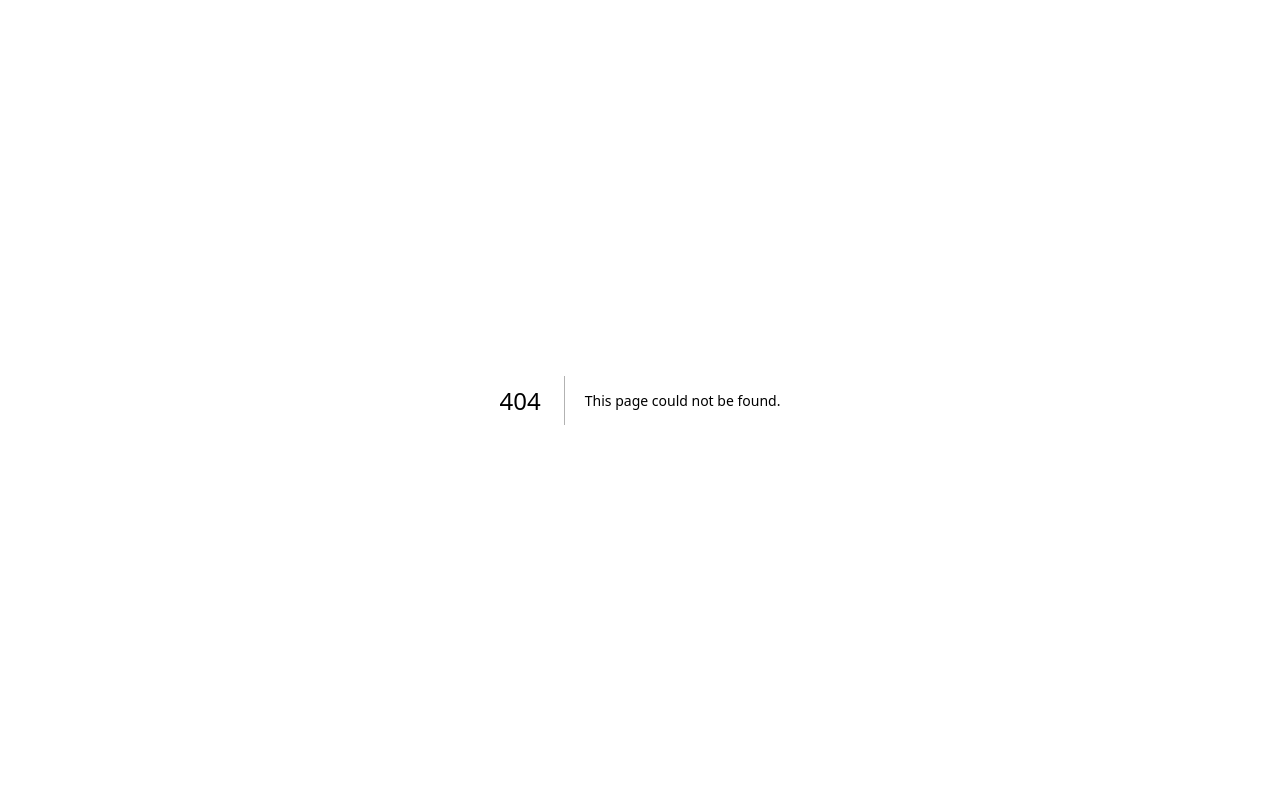
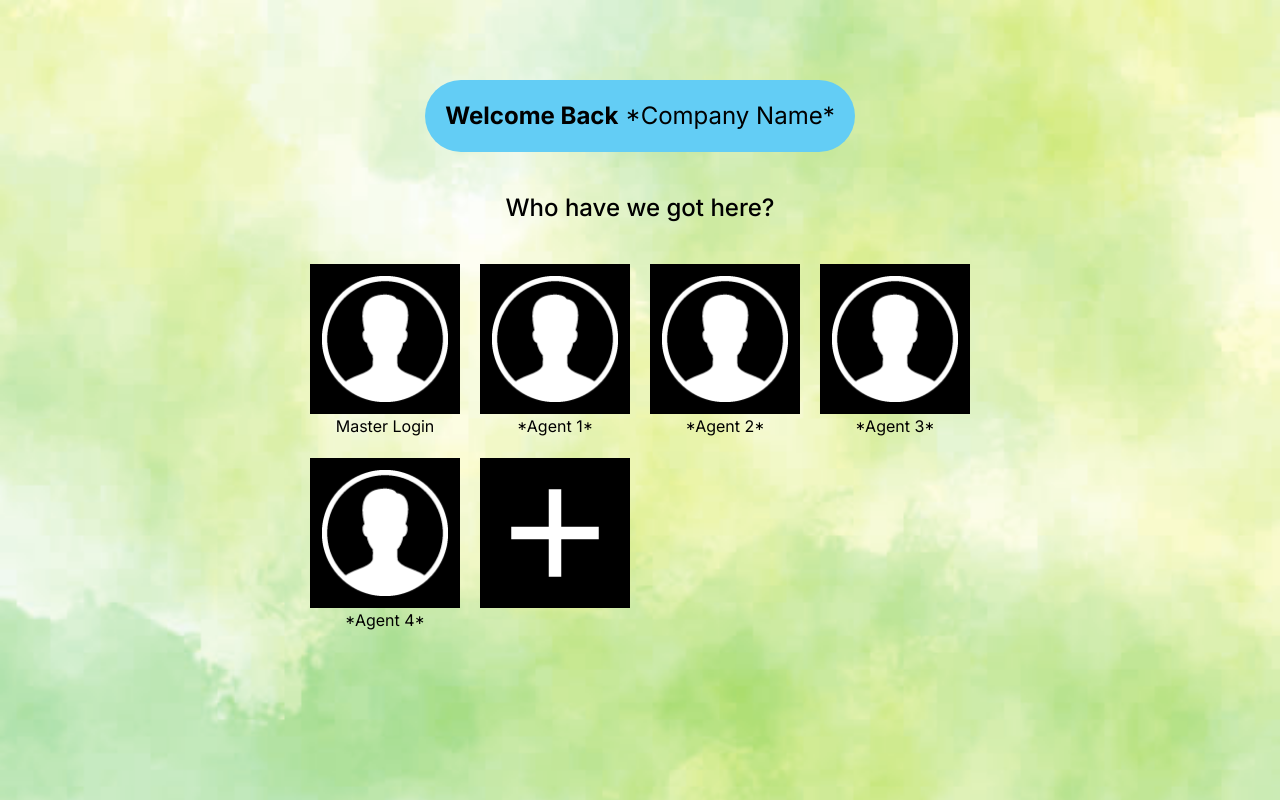
Before and after one commit to shalom99/leadergraphics1, a Next.js app: page /profiles in a window 1280 px wide. Before the commit this address had no page. Built offline with nearby package versions, Linux system fonts and the light colour scheme.

Commit message:
created profiles layout

```diff
--- /dev/null
+++ b/src/app/agent/page.tsx
@@ -0,0 +1,27 @@
+import { FC } from 'react'
+
+type pageProps = {
+
+}
+
+const Agent: FC<pageProps> = ({}) => {
+  return (
+    <div className="bg-main-bg bg-no-repeat bg-cover h-screen flex justify-center">
+    <div className="w-[700px] flex flex-col items-center pt-20">
+
+
+
+      <div className="flex flex-col gap-20 mt-20 ">
+          <button className="bg-primaryBlue rounded-full px-14 py-5 text-3xl font-bold">CAMPAIGNS</button>
+          <button className="bg-primaryBlue rounded-full px-14 py-5 text-3xl font-bold">DESIGN HUB</button>
+          <button className="bg-primaryBlue rounded-full px-14 py-5 text-3xl font-bold">DRAFTS</button>
+
+      </div>
+
+
+    </div>
+  </div>
+)
+}
+
+export default Agent
--- a/src/app/designhub/page.tsx
+++ b/src/app/designhub/page.tsx
@@ -14,7 +14,6 @@ const DesignHub: FC<pageProps> = ({}) => {
             <h1 className='text-center font-black text-3xl mb-10'>Design Hub</h1>
 
             <div className='grid grid-cols-2 md:grid-cols-3 gap-x-2 lg:gap-x-10 gap-y-2'>
-
                 <div className='flex flex-col items-center gap-2'>
                     <p>Signboard</p>
                     <Image src='/img_sample.jpg' alt="Logo" width={150} height={150} className='mb-5'/>
--- a/src/app/login/page.tsx
+++ b/src/app/login/page.tsx
@@ -26,7 +26,7 @@ const Login: FC<pageProps> = ({}) => {
         </form>
     </div>
     <div className='absolute left-0 right-0 bottom-[-20px] text-xs gap-1 text-white bg-black rounded-full py-10 flex items-center justify-center'>
-        <p>Don&apos;t&apos; have an account?</p>
+        <p>Don&apos;t have an account?</p>
         <Link href="/signup" className='font-bold'>Sign Up</Link>
     </div>
     </div>
--- /dev/null
+++ b/src/app/master/page.tsx
@@ -0,0 +1,28 @@
+import { url } from "inspector";
+import Image from "next/image";
+import Link from "next/link";
+import { FC } from "react";
+import { BiPlus } from "react-icons/bi";
+
+type pageProps = {};
+
+const Profiles: FC<pageProps> = ({}) => {
+  return (
+    <div className="bg-main-bg bg-no-repeat bg-cover h-screen flex justify-center">
+      <div className="w-[700px] flex flex-col items-center pt-20">
+
+       <h1 className="text-2xl font-bold">Master Login</h1>
+
+        <div className="flex flex-col gap-20 mt-20 ">
+            <button className="bg-primaryBlue rounded-full px-14 py-5 text-3xl font-bold">ALL CAMPAIGNS</button>
+            <button className="bg-primaryBlue rounded-full px-14 py-5 text-3xl font-bold">ALL DRAFTS</button>
+
+        </div>
+
+
+      </div>
+    </div>
+  );
+};
+
+export default Profiles;
--- /dev/null
+++ b/src/app/profiles/page.tsx
@@ -0,0 +1,84 @@
+import { url } from "inspector";
+import Image from "next/image";
+import Link from "next/link";
+import { FC } from "react";
+import { BiPlus } from "react-icons/bi";
+
+type pageProps = {};
+
+const Profiles: FC<pageProps> = ({}) => {
+  return (
+    <div className="bg-main-bg bg-no-repeat bg-cover h-screen flex justify-center">
+      <div className="w-[700px] flex flex-col items-center pt-20">
+        <div className=" gap-1 bg-primaryBlue rounded-full py-5 px-5 flex items-center justify-center">
+          <h2 className="text-2xl">
+
+            <span className="font-bold">Welcome Back</span> *Company Name*
+          </h2>
+        </div>
+
+        <h3 className="font-medium text-2xl my-10">Who have we got here?</h3>
+
+        <div className="grid grid-cols-2 lg:grid-cols-4 gap-x-5 gap-y-5">
+          <div className="flex flex-col items-center">
+            <button>
+              <Image
+                src="/profile.png"
+                width={150}
+                height={150}
+                alt="profile"
+                className="bg-black p-3"
+              />
+              <p>Master Login</p>
+            </button>
+          </div>
+          <div className="flex flex-col items-center">
+            <Image
+              src="/profile.png"
+              width={150}
+              height={150}
+              alt="profile"
+              className="bg-black p-3"
+            />
+            <p>*Agent 1*</p>
+          </div>
+          <div className="flex flex-col items-center">
+            <Image
+              src="/profile.png"
+              width={150}
+              height={150}
+              alt="profile"
+              className="bg-black p-3"
+            />
+            <p>*Agent 2*</p>
+          </div>
+          <div className="flex flex-col items-center">
+            <Image
+              src="/profile.png"
+              width={150}
+              height={150}
+              alt="profile"
+              className="bg-black p-3"
+            />
+            <p>*Agent 3*</p>
+          </div>
+          <div className="flex flex-col items-center">
+            <Image
+              src="/profile.png"
+              width={150}
+              height={150}
+              alt="profile"
+              className="bg-black p-3"
+            />
+            <p>*Agent 4*</p>
+          </div>
+          <div className="flex flex-col items-center">
+            <BiPlus size={150} className="bg-black text-white" />
+          </div>
+        </div>
+      </div>
+    </div>
+  );
+};
+
+export default Profiles;
```
Also changed, not shown: public/profile.png (added).
